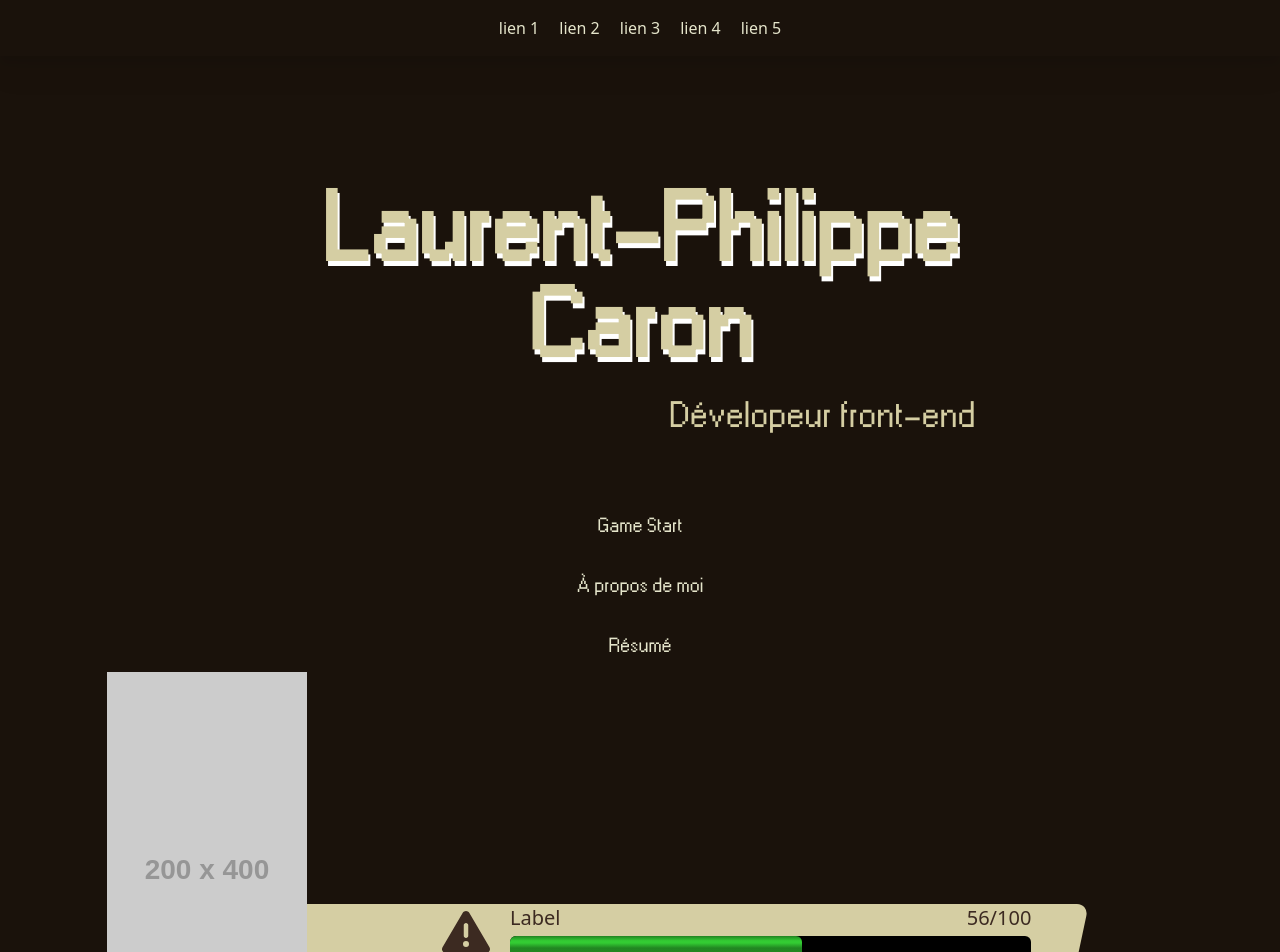
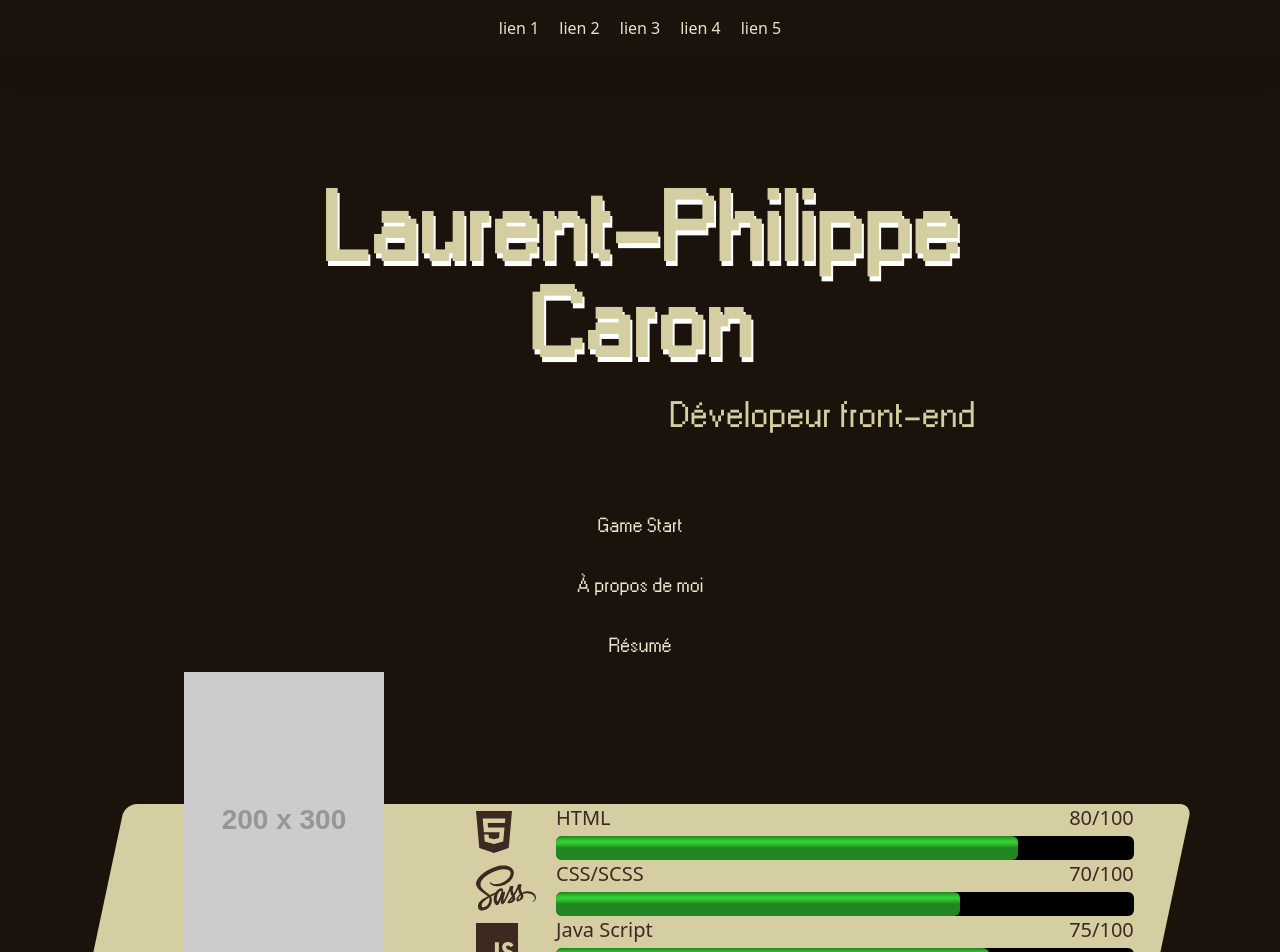
Before and after one commit to LaurentPCaron/laurent2, a Nuxt app: page / in a window 1280 px wide. Shown: the top 952 px of the page. Built offline with nearby package versions, Linux system fonts and the light colour scheme.

Commit message:
card fixed

```diff
--- a/components/atom/progressBar.vue
+++ b/components/atom/progressBar.vue
@@ -1,13 +1,12 @@
 <template>
-  <div class="flex items-center container">
+  <div class="flex items-center container w-full">
     <div class="container-label flex justify-between text-dark">
       <p class="">{{ label }}</p>
       <p>{{ `${progress}/100` }}</p>
     </div>
-    <font-awesome-icon
-      class="container-icon text-dark fa-3x mr-5"
-      :icon="icon"
-    />
+    <div class="container-icon">
+      <font-awesome-icon class="text-dark fa-3x mr-5" :icon="icon" />
+    </div>
     <div class="container-bar bg-[black] h-6 w-full rounded-md">
       <div class="rounded-md h-full" />
     </div>
@@ -53,8 +52,9 @@ const _colorDarker = computed(() => {
 
 <style lang="scss" scoped>
 .container {
+  width: 100%;
   display: grid;
-  grid-template-columns: 1fr 12fr;
+  grid-template-columns: 5rem auto;
   grid-template-areas:
     'icon label'
     'icon bar';
--- a/components/molecule/statusCard.vue
+++ b/components/molecule/statusCard.vue
@@ -1,21 +1,51 @@
 <template>
   <div class="relative">
-    <div class="w-1/3">
-      <img class="" src="https://via.placeholder.com/200x400" alt="" />
+    <div class="w-1/3 flex justify-center">
+      <img class="" :src="image" alt="" />
     </div>
     <div
-      class="absolute bottom-0 card bg-light min-h-[10rem] -skew-x-12 rounded-xl flex px-10 -z-10"
+      class="absolute bottom-0 card bg-light min-h-[10rem] -skew-x-12 rounded-xl flex px-10 -z-10 w-full"
     >
       <div class="ml-auto w-2/3">
-        <AtomProgressBar :progress="56" color="#33cc33" class="" />
-        <AtomProgressBar :progress="56" color="#33cc33" class="" />
-        <AtomProgressBar :progress="56" color="#33cc33" class="" />
+        <AtomProgressBar
+          v-for="{ icon, label, percentage, index } in dataTest"
+          :key="index"
+          :progress="percentage"
+          :icon="icon"
+          :label="label"
+          color="#33cc33"
+          class=""
+        />
       </div>
     </div>
   </div>
 </template>
 
-<script setup></script>
+<script setup>
+const props = defineProps({
+  image: {
+    type: String,
+    default: 'https://via.placeholder.com/200x300',
+  },
+});
+const dataTest = [
+  {
+    label: 'HTML',
+    percentage: 80,
+    icon: 'fa-brands fa-html5',
+  },
+  {
+    label: 'CSS/SCSS',
+    percentage: 70,
+    icon: 'fa-brands fa-sass',
+  },
+  {
+    label: 'Java Script',
+    percentage: 75,
+    icon: 'fa-brands fa-js',
+  },
+];
+</script>
 
 <style lang="scss" scoped>
 .card > * {
```
